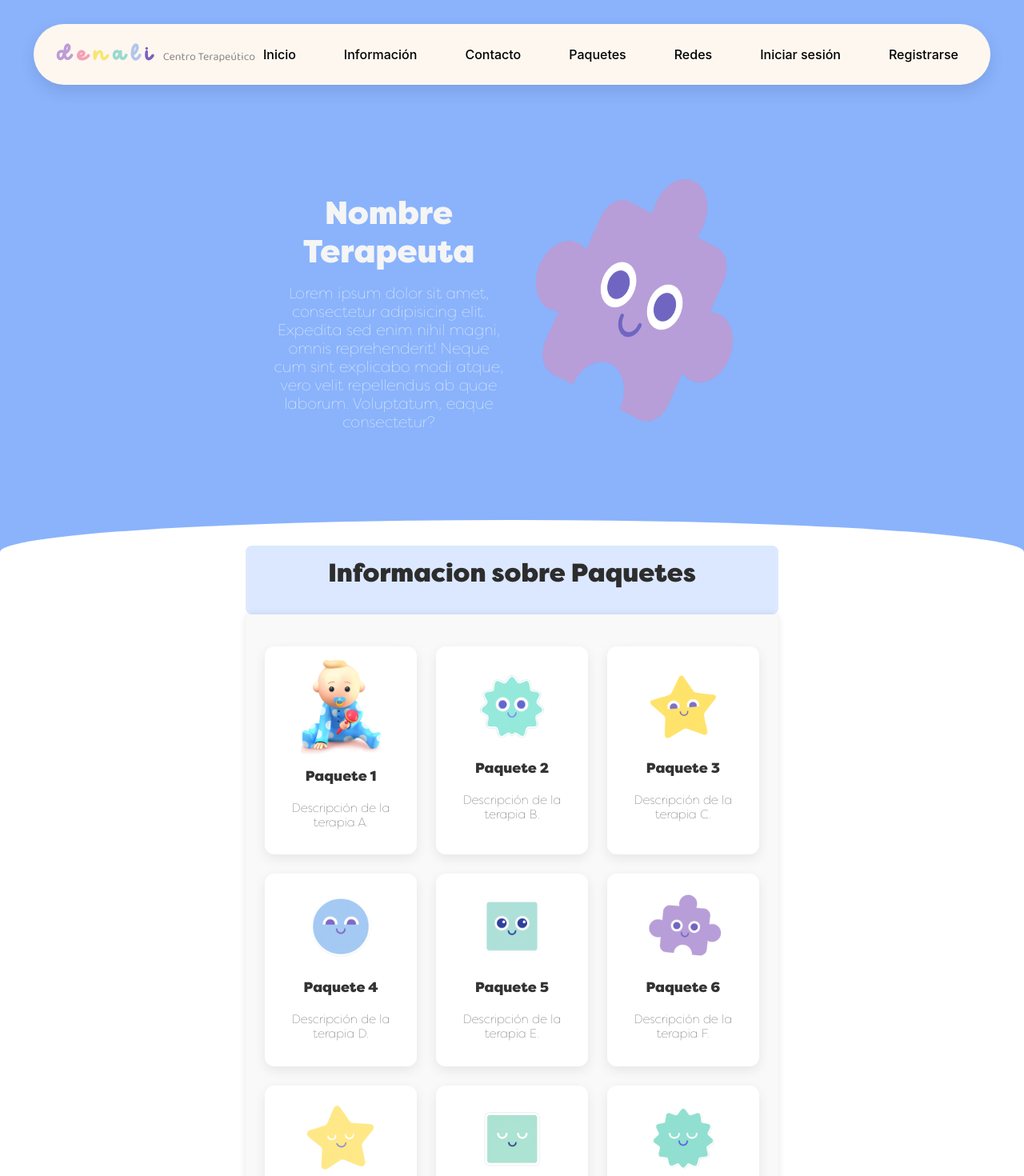
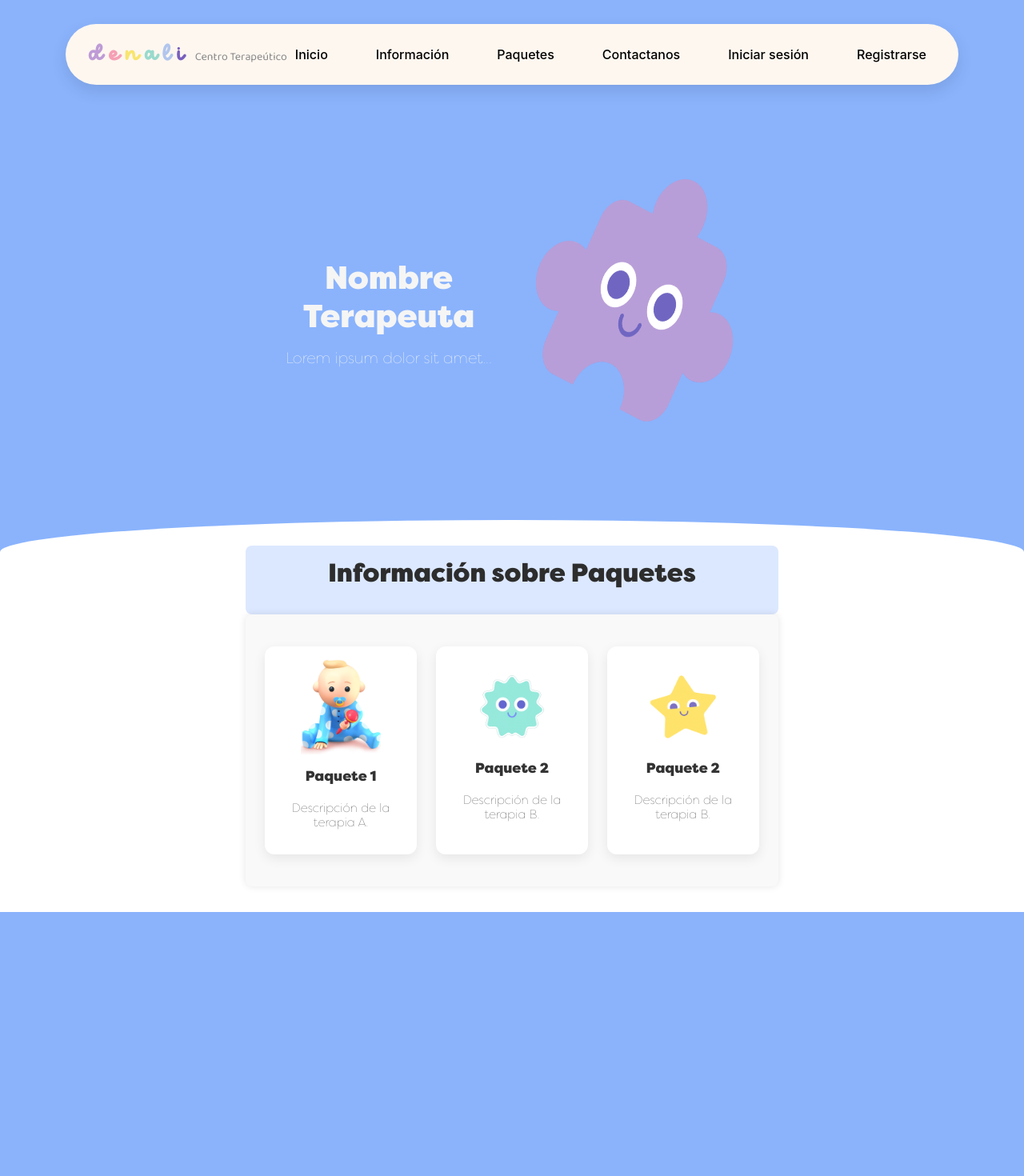
Before and after one commit to Mario124244/denali-main, a React (Create React App) app: page /about in a window 1280 px wide. Shown: the top 1470 px of the page at 80% size. After the commit the page ends 1140 px from the top, so only its background shows below. Built offline with nearby package versions, Linux system fonts and the light colour scheme.

Commit message:
Se agrego admin v1

```diff
--- a/src/App.tsx
+++ b/src/App.tsx
@@ -1,36 +1,16 @@
 import React from 'react';
-import { BrowserRouter as Router, Routes, Route } from 'react-router-dom';
+import { BrowserRouter as Router } from 'react-router-dom';
+import { AuthProvider } from './context/AuthContext'; // ✅ SOLO importamos AuthProvider aquí
 import Menu from './components/layout/menu';
-import Inicio from './components/pages/Inicio';
-import About from './components/pages/About';
-import AgendarCitaGrupo from './components/pages/AgendarCita';
-import AgendarCitaServicio from './components/pages/AgendarServicio';
-import './App.css';
-import Informacion from './components/pages/Informacion';
-import RegistroUsuario from './components/pages/RegistroUsuario';
-import LoginUsuario from './components/pages/LoginUsuario';
-import { AuthProvider } from './context/AuthContext'; // ✅
-import MisCitas from './components/pages/MisCitas';
-import ContactSection from './components/pages/redes';
+import AppRoutes from './AppRoutes'; // 👈 Nuevo archivo con las rutas
 
 const App: React.FC = () => {
   return (
-    <AuthProvider> {/* ✅ Aquí envuelves TODO */}
+    <AuthProvider>
       <Router>
         <div className="App">
           <Menu />
-          <Routes>
-            <Route path="/" element={<Inicio />} />
-            <Route path="/inicio" element={<Inicio />} />
-            <Route path="/about" element={<About />} />
-            <Route path="/agendar-grupo" element={<AgendarCitaGrupo />} />
-            <Route path="/agendar-servicio" element={<AgendarCitaServicio />} />
-            <Route path="/informacion" element={<Informacion />} />
-            <Route path="/registro" element={<RegistroUsuario />} />
-            <Route path="/login" element={<LoginUsuario />} />
-            <Route path="/mis-citas" element={<MisCitas />} />
-            <Route path="/redes" element={<ContactSection />} />
-          </Routes>
+          <AppRoutes /> {/* ⛳ useAuth() solo se usa dentro de este componente */}
         </div>
       </Router>
     </AuthProvider>
--- /dev/null
+++ b/src/AppRoutes.tsx
@@ -0,0 +1,45 @@
+import React from 'react';
+import { Routes, Route, Navigate } from 'react-router-dom';
+import { useAuth } from './context/AuthContext'; // ✅ Aquí sí puedes usarlo
+
+import Inicio from './components/pages/Inicio';
+import About from './components/pages/About';
+import AgendarCitaGrupo from './components/pages/AgendarCita';
+import AgendarCitaServicio from './components/pages/AgendarServicio';
+import Informacion from './components/pages/Informacion';
+import RegistroUsuario from './components/pages/RegistroUsuario';
+import LoginUsuario from './components/pages/LoginUsuario';
+import MisCitas from './components/pages/MisCitas';
+import ContactSection from './components/pages/redes';
+import AdminCitas from './components/pages/AdminCitas';
+
+const AppRoutes: React.FC = () => {
+  const { usuario } = useAuth(); // ✅ sin errores aquí
+
+  return (
+    <Routes>
+      <Route path="/" element={<Inicio />} />
+      <Route path="/inicio" element={<Inicio />} />
+      <Route path="/about" element={<About />} />
+      <Route path="/agendar-grupo" element={<AgendarCitaGrupo />} />
+      <Route path="/agendar-servicio" element={<AgendarCitaServicio />} />
+      <Route path="/informacion" element={<Informacion />} />
+      <Route path="/registro" element={<RegistroUsuario />} />
+      <Route path="/login" element={<LoginUsuario />} />
+      <Route path="/mis-citas" element={<MisCitas />} />
+      <Route path="/redes" element={<ContactSection />} />
+
+      {/* Solo admins ven esta ruta */}
+      {usuario?.rol === 'admin' && (
+        <Route path="/admin/citas" element={<AdminCitas />} />
+      )}
+
+      {/* Redirección opcional */}
+      {!usuario?.rol && (
+        <Route path="/admin/citas" element={<Navigate to="/" replace />} />
+      )}
+    </Routes>
+  );
+};
+
+export default AppRoutes;
--- a/src/components/layout/menu.tsx
+++ b/src/components/layout/menu.tsx
@@ -43,9 +43,8 @@ const Navbar = () => {
       <ul className={`nav-links ${menuOpen ? "active" : ""}`}>
         <li><Link to="/inicio">Inicio</Link></li>
         <li><Link to="/informacion">Información</Link></li>
-        <li><Link to="/contact">Contacto</Link></li>
         <li><Link to="/about">Paquetes</Link></li>
-        <li><Link to="/redes">Redes</Link></li>
+        <li><Link to="/redes">Contactanos</Link></li>
 
         {!isAuthenticated && (
           <>
--- a/src/components/pages/About.css
+++ b/src/components/pages/About.css
@@ -165,6 +165,76 @@ body.about-body {
   transform: scale(1.03);
 }
 
+.modal-overlay {
+  position: fixed;
+  top: 0;
+  left: 0;
+  width: 100vw;
+  height: 100vh;
+  background-color: rgba(0, 0, 0, 0.5);
+  display: flex;
+  align-items: center;
+  justify-content: center;
+  z-index: 9999;
+}
+
+.modal-contenido {
+  background-color: #ffffff;
+  padding: 2rem;
+  border-radius: 15px;
+  width: 90%;
+  max-width: 500px;
+  position: relative;
+  font-family: 'Filson', sans-serif;
+  box-shadow: 0 10px 25px rgba(0, 0, 0, 0.2);
+  animation: fadeIn 0.3s ease-in-out;
+}
+
+.modal-contenido h2 {
+  margin-top: 1rem;
+  font-size: 1.8rem;
+  color: #333;
+}
+
+.modal-contenido ul {
+  padding-left: 1rem;
+  list-style: disc;
+  color: #444;
+  margin-top: 0.5rem;
+}
+
+.modal-contenido li {
+  margin-bottom: 0.4rem;
+}
+
+.modal-img {
+  display: block;
+  width: 100px;
+  margin: 0 auto;
+}
+
+.cerrar-modal {
+  position: absolute;
+  top: 0.8rem;
+  right: 1rem;
+  background: none;
+  border: none;
+  font-size: 1.5rem;
+  color: #888;
+  cursor: pointer;
+}
+
+@keyframes fadeIn {
+  from {
+    opacity: 0;
+    transform: translateY(-10px);
+  }
+  to {
+    opacity: 1;
+    transform: translateY(0);
+  }
+}
+
 /* MEDIA QUERIES RESPONSIVE */
 
 @media (max-width: 1024px) {
--- a/src/components/pages/About.tsx
+++ b/src/components/pages/About.tsx
@@ -1,7 +1,9 @@
-import React, { useEffect } from 'react';
+import React, { useEffect, useState } from 'react';
 import './About.css';
 
 const About: React.FC = () => {
+  const [tarjetaSeleccionada, setTarjetaSeleccionada] = useState<number | null>(null);
+
   useEffect(() => {
     document.body.classList.add('about-body');
     return () => {
@@ -10,24 +12,37 @@ const About: React.FC = () => {
   }, []);
 
   const tarjetas = [
-    { img: `${process.env.PUBLIC_URL}/img/Baby 1.png`, titulo: 'Paquete 1', descripcion: 'Descripción de la terapia A.' },
-    { img: `${process.env.PUBLIC_URL}/img/Bichito.png`, titulo: 'Paquete 2', descripcion: 'Descripción de la terapia B.' },
-    { img: `${process.env.PUBLIC_URL}/img/Triqui.png`, titulo: 'Paquete 3', descripcion: 'Descripción de la terapia C.' },
-    { img: `${process.env.PUBLIC_URL}/img/Woolis.png`, titulo: 'Paquete 4', descripcion: 'Descripción de la terapia D.' },
-    { img: `${process.env.PUBLIC_URL}/img/Kantis.png`, titulo: 'Paquete 5', descripcion: 'Descripción de la terapia E.' },
-    { img: `${process.env.PUBLIC_URL}/img/Rompecabeza.png`, titulo: 'Paquete 6', descripcion: 'Descripción de la terapia F.' },
-    { img: `${process.env.PUBLIC_URL}/img/Triqui-Closed.png`, titulo: 'Paquete 7', descripcion: 'Descripción de la terapia G.' },
-    { img: `${process.env.PUBLIC_URL}/img/Kantis-closed.png`, titulo: 'Paquete 8', descripcion: 'Descripción de la terapia H.' },
-    { img: `${process.env.PUBLIC_URL}/img/Bichito-closed.png`, titulo: 'Paquete 9', descripcion: 'Descripción de la terapia I.' },
+    {
+      img: `${process.env.PUBLIC_URL}/img/Baby 1.png`,
+      titulo: 'Paquete 1',
+      descripcion: 'Descripción de la terapia A.',
+      servicios: ['Terapia 1', 'Terapia 2', 'Evaluación inicial']
+    },
+    {
+      img: `${process.env.PUBLIC_URL}/img/Bichito.png`,
+      titulo: 'Paquete 2',
+      descripcion: 'Descripción de la terapia B.',
+      servicios: ['Terapia cognitiva', 'Terapia física']
+    },
+    {
+      img: `${process.env.PUBLIC_URL}/img/Triqui.png`,
+      titulo: 'Paquete 2',
+      descripcion: 'Descripción de la terapia B.',
+      servicios: ['Terapia cognitiva', 'Terapia física']
+    },
+    // Agrega más paquetes si quieres
   ];
 
+  const cerrarModal = () => {
+    setTarjetaSeleccionada(null);
+  };
 
   return (
     <div className="container">
       <div className="uno">
         <div className="titulo1">
           <h1>Nombre Terapeuta</h1>
-          <p>Lorem ipsum dolor sit amet, consectetur adipisicing elit. Expedita sed enim nihil magni, omnis reprehenderit! Neque cum sint explicabo modi atque, vero velit repellendus ab quae laborum. Voluptatum, eaque consectetur?</p>
+          <p>Lorem ipsum dolor sit amet...</p>
         </div>
         <div className="imagen">
           <img src={`${process.env.PUBLIC_URL}/img/Rompecabeza2.png`} alt="Descripción de la imagen" />
@@ -36,13 +51,17 @@ const About: React.FC = () => {
 
       <div className="dos">
         <div className="sub1">
-          <h2 className="subtitulo">Informacion sobre Paquetes</h2>
+          <h2 className="subtitulo">Información sobre Paquetes</h2>
         </div>
 
         <div className="sub2">
           <div className="tarjetas-grid">
             {tarjetas.map((tarjeta, index) => (
-              <div key={index} className="tarjeta">
+              <div
+                key={index}
+                className="tarjeta"
+                onClick={() => setTarjetaSeleccionada(index)}
+              >
                 <img src={tarjeta.img} alt={tarjeta.titulo} />
                 <h3>{tarjeta.titulo}</h3>
                 <p>{tarjeta.descripcion}</p>
@@ -51,6 +70,24 @@ const About: React.FC = () => {
           </div>
         </div>
       </div>
+
+      {/* ✅ MODAL flotante */}
+      {tarjetaSeleccionada !== null && (
+        <div className="modal-overlay" onClick={cerrarModal}>
+          <div className="modal-contenido" onClick={(e) => e.stopPropagation()}>
+            <button className="cerrar-modal" onClick={cerrarModal}>×</button>
+            <img src={tarjetas[tarjetaSeleccionada].img} alt="" className="modal-img" />
+            <h2>{tarjetas[tarjetaSeleccionada].titulo}</h2>
+            <p>{tarjetas[tarjetaSeleccionada].descripcion}</p>
+            <h4>Servicios incluidos:</h4>
+            <ul>
+              {tarjetas[tarjetaSeleccionada].servicios.map((servicio, i) => (
+                <li key={i}>{servicio}</li>
+              ))}
+            </ul>
+          </div>
+        </div>
+      )}
     </div>
   );
 };
--- /dev/null
+++ b/src/components/pages/AdminCitas.tsx
@@ -0,0 +1,68 @@
+import React, { useEffect, useState } from 'react';
+import axios from 'axios';
+
+interface Cita {
+  _id: string;
+  paciente: string;
+  fecha: string;
+  hora: string;
+  terapeuta: string;
+  estado: string;
+}
+
+const AdminCitas: React.FC = () => {
+  const [citas, setCitas] = useState<Cita[]>([]);
+
+  useEffect(() => {
+    const obtenerCitas = async () => {
+      try {
+        const token = localStorage.getItem('token');
+
+        const res = await axios.get<Cita[]>(
+          `${process.env.REACT_APP_API_URL}/admin/citas`,
+          {
+            headers: {
+              Authorization: `Bearer ${token}`,
+            },
+          }
+        );
+
+        setCitas(res.data); // ✅ Ya no marca error
+      } catch (error) {
+        console.error('Error al obtener citas:', error);
+      }
+    };
+
+    obtenerCitas();
+  }, []);
+
+  return (
+    <div>
+      <h2>Administración de Citas</h2>
+      <table>
+        <thead>
+          <tr>
+            <th>Paciente</th>
+            <th>Fecha</th>
+            <th>Hora</th>
+            <th>Terapeuta</th>
+            <th>Estado</th>
+          </tr>
+        </thead>
+        <tbody>
+          {citas.map((cita) => (
+            <tr key={cita._id}>
+              <td>{cita.paciente}</td>
+              <td>{cita.fecha}</td>
+              <td>{cita.hora}</td>
+              <td>{cita.terapeuta}</td>
+              <td>{cita.estado}</td>
+            </tr>
+          ))}
+        </tbody>
+      </table>
+    </div>
+  );
+};
+
+export default AdminCitas;
--- a/src/components/pages/LoginUsuario.tsx
+++ b/src/components/pages/LoginUsuario.tsx
@@ -9,9 +9,11 @@ interface LoginResponse {
     id: string;
     nombre: string;
     correo: string;
+    rol: 'admin' | 'usuario'; // ✅ Incluye el rol
   };
   token: string;
 }
+
 
 
 const LoginUsuario: React.FC = () => {
--- a/src/context/AuthContext.tsx
+++ b/src/context/AuthContext.tsx
@@ -4,7 +4,9 @@ interface Usuario {
   id: string;
   nombre: string;
   correo: string;
+  rol: 'admin' | 'usuario'; // ✅ Agrega esto
 }
+
 
 interface AuthContextType {
   usuario: Usuario | null;
--- a/src/index.tsx
+++ b/src/index.tsx
@@ -2,6 +2,8 @@ import React from 'react';
 import ReactDOM from 'react-dom/client';
 import './index.css';
 import App from './App';
+
+
 
 import './index.css';
 
```
